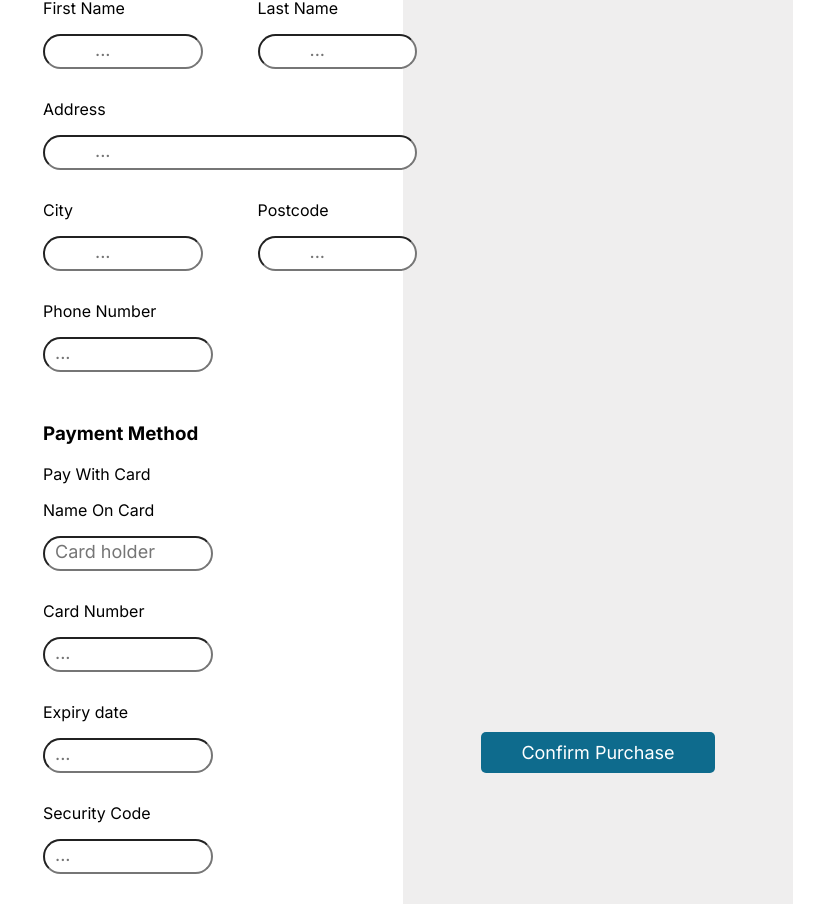
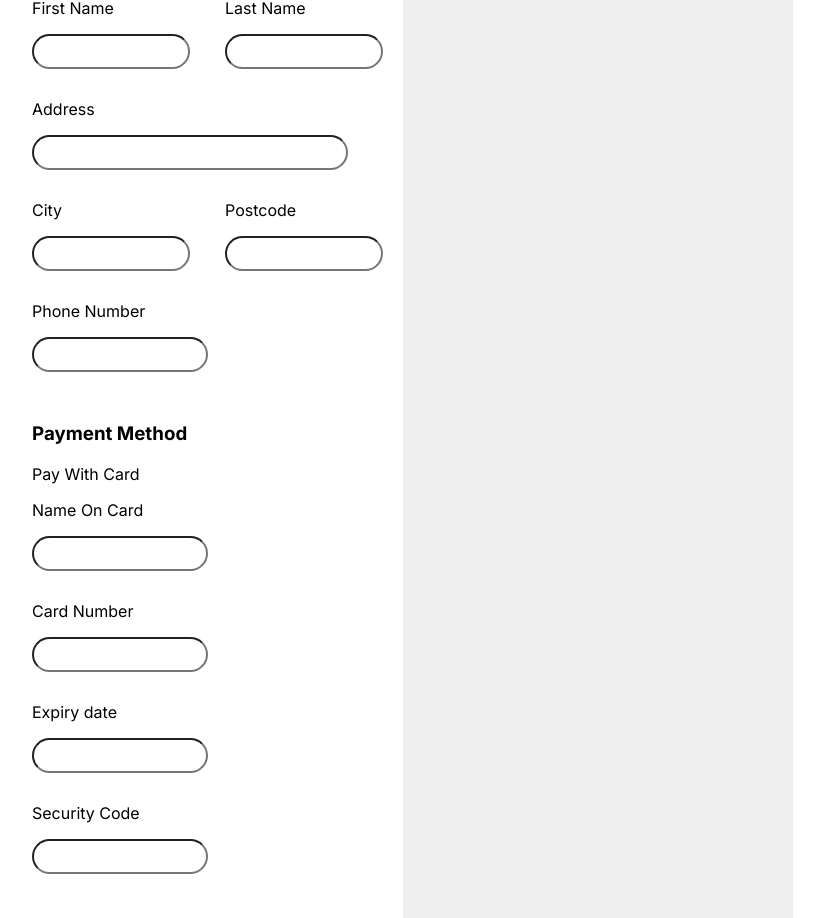
Before and after one commit to maheswariridhi/Phindr, a React (Create React App) app: page /checkout in a window 1280 px wide. Shown: the part 512-1430 px from the top of the page, without its empty margins (107-931 px from the left). Built offline with nearby package versions, Linux system fonts and the light colour scheme.

Commit message:
Json server for customer details not functional

```diff
--- a/package.json
+++ b/package.json
@@ -6,6 +6,7 @@
     "@testing-library/jest-dom": "^5.17.0",
     "@testing-library/react": "^13.4.0",
     "@testing-library/user-event": "^13.5.0",
+    "fs": "^0.0.1-security",
     "papaparse": "^5.4.1",
     "react": "^18.2.0",
     "react-dom": "^18.2.0",
--- a/src/components/CustomerApp/checkout_page/checkoutPage.css
+++ b/src/components/CustomerApp/checkout_page/checkoutPage.css
@@ -33,8 +33,8 @@ div.box {
   .text-checkout {
     text-align: left;
     font-family: Inter;
-    padding-left: 50px;
-    margin-right: 30px;
+
+
     margin-top: 0%;
     padding-top: 0%;
   }
@@ -47,13 +47,13 @@ div.box {
 
   .checkout-form {
     position: relative;
-    padding-left: 50px;
+    padding-left: 10%;
   }
 
   .input-field-checkout {
     height: 35px;
-    width: 110%;
-    padding-left: 50px;
+    width: 90%;
+    padding-left: 10%;
     box-sizing: border-box;
     border-radius: 20px;
     padding-top: 0%;
@@ -100,7 +100,7 @@ div.box {
       font-size: 18px;
       font-family: Inter;
       height: 20%;
-      width: 60%;
+      width: auto;
 
     }
 
--- a/src/components/CustomerApp/checkout_page/checkoutPage.js
+++ b/src/components/CustomerApp/checkout_page/checkoutPage.js
@@ -1,83 +1,221 @@
 import './checkoutPage.css';
+import React, { useEffect, useState } from 'react';
 
 const CheckoutPage = () => {
+
+    //below doesnt work
+    const [email, setEmail] = useState('');
+    const [firstname, setFirstName] = useState('');
+    const [lastname, setLastName] = useState('');
+    const [address, setAddress] = useState('');
+    const [city, setCity] = useState('');
+    const [postcode, setPostcode] = useState('');
+    const [phonenumber, setPhoneNumber] = useState('');
+    const [cardname, setCardName] = useState('');
+    const [cardnumber, setCardNumber] = useState('');
+    const [expirydate, setExpiryDate] = useState('');
+    const [securitycode, setSecurityCode] = useState('');
+
+    const handleSubmit = async (e) => {
+        e.preventDefault();
+        const customerDetails = {
+            email,
+            firstname,
+            lastname,
+            address,
+            city,
+            postcode,
+            phonenumber,
+            cardname,
+            cardnumber,
+            expirydate,
+            securitycode
+        };
+
+        try {
+            const response = await fetch('http://localhost:8000/customerDetails', {
+                method: 'POST',
+                headers: { 'Content-Type': 'application/json' },
+                body: JSON.stringify(customerDetails)
+            });
+
+            if (response.ok) {
+                console.log('Customer details added successfully');
+                // You may perform additional actions here if needed
+            } else {
+                console.error('Failed to add customer details');
+            }
+        } catch (error) {
+            console.error('Error:', error);
+        }
+
+        console.log(customerDetails);
+    };
+
+    useEffect(() => {
+        const form = document.querySelector('form');
+        const createCustomer = async (e) => {
+            e.preventDefault();
+            const customer = {
+                email: form.email.value,
+                firstname: form.firstname.value,
+                lastname: form.lastname.value,
+                address: form.address.value,
+                city: form.city.value,
+                postcode: form.postcode.value,
+                phonenumber: form.phonenumber.value,
+                cardname: form.cardname.value,
+                cardnumber: form.cardnumber.value,
+                expirydate: form.expirydate.value,
+                securitycode: form.securitycode.value
+            }
+            await fetch('http://localhost:3000/checkout', {
+                method: 'POST',
+                headers: { "Content-Type": "application/json" },
+                body: JSON.stringify(customer)
+            })
+            window.location.replace('/');
+        }
+
+        form.addEventListener('submit', createCustomer);
+
+        return () => {
+            form.removeEventListener('submit', createCustomer);
+        }
+    }, []);
+    // above doesn't work
+
+
+
     return (
         <div className='grid-container'>
+            <form onSubmit={handleSubmit} className='checkout-form'>
                 <div>
 
                     <h3 className="text-checkout" style={{paddingTop: 40}}>Contact</h3>
                     <p className="text-checkout">Email</p>
-                <form className='checkout-form'>
-                    <input type="text" id="email" name="email" placeholder='...' className='input-field-shorter'/>
-                </form>
+
+                        <input
+                        type="text"
+                        className='input-field-shorter'
+                        value = {email}
+                        onChange={(e) =>(setEmail(e.target.value))}
+                        />
+
 
 
                     <h3 className="text-checkout" style={{paddingTop :20}}>Shipping address </h3>
                     <div className='grid-equal'>
                         <div>
                             <p className="text-checkout">First Name</p>
-                        <form className='checkout-form'>
-                            <input type="text" id="first-name" name="first-email" placeholder='...' className='input-field-checkout' />
-                        </form>
+
+                                <input
+                                type="text"
+                                className='input-field-checkout'
+                                value = {firstname}
+                                onChange={(e) =>(setFirstName(e.target.value))}
+                                />
+
                         </div>
                         <div>
                             <p className="text-checkout">Last Name</p>
-                        <form className='checkout-form'>
-                            <input type="text" id="last-name" name="last-name" placeholder='...' className='input-field-checkout'/>
-                        </form>
+
+                                <input type="text"
+                                className='input-field-checkout'
+                                value = {lastname}
+                                onChange={(e) =>(setLastName(e.target.value))}
+                                />
+
                         </div>
                     </div>
 
                     <p className="text-checkout">Address </p>
-                <form className='checkout-form'>
-                    <input type="text" id="address" name="address" placeholder='...' className='input-field-checkout'/>
-                </form>
+
+                        <input type="text"
+                        className='input-field-checkout'
+                        value = {address}
+                        onChange={(e) =>(setAddress(e.target.value))}
+                        />
+
 
                     <div className='grid-equal'>
                         <div>
                             <p className="text-checkout">City</p>
-                        <form className='checkout-form'>
-                            <input type="text" id="city" name="city" placeholder='...' className='input-field-checkout'/>
-                        </form>
+
+                                <input type="text"
+                                className='input-field-checkout'
+                                value = {city}
+                                onChange={(e) =>(setCity(e.target.value))}
+                                />
+
                         </div>
                         <div>
                             <p className="text-checkout">Postcode</p>
-                        <form className='checkout-form'>
-                            <input type="text" id="postcode" name="postcode" placeholder='...' className='input-field-checkout'/>
-                        </form>
+
+                                <input type="text"
+                                className='input-field-checkout'
+                                value = {postcode}
+                                onChange={(e) =>(setPostcode(e.target.value))}
+                                />
+
                         </div>
                     </div>
 
                     <p className="text-checkout">Phone Number </p>
-                <form className='checkout-form'>
-                    <input type="text" id="phone-number" name="phone-number" placeholder='...' className='input-field-shorter'/>
-                </form>
+
+                        <input type="text"
+                        className='input-field-shorter'
+                        value = {phonenumber}
+                        onChange={(e) =>(setPhoneNumber(e.target.value))}
+                        />
+
 
                     <h3 className="text-checkout" style={{paddingTop :20}}>Payment Method </h3>
                     <p className='text-checkout'>Pay With Card</p>
 
                     <div style = {{alignContent: 'center'}}>
                         <p className="text-checkout">Name On Card </p>
-                    <form className='checkout-form'>
-                        <input type="text" id="card-name" name="card-name" placeholder='Card holder' className='input-field-shorter' />
-                    </form>
+
+                            <input type="text"
+                            className='input-field-shorter'
+                            value = {cardname}
+                            onChange={(e) =>(setCardName(e.target.value))}
+                            />
+
                     </div>
                         <p className="text-checkout">Card Number </p>
-                    <form className='checkout-form'>
-                        <input type="number" id="card-number" name="card-number" placeholder='...' className='input-field-shorter'/>
-                    </form>
+
+                            <input type="number"
+                            className='input-field-shorter'
+                            value = {cardnumber}
+                            onChange={(e) =>(setCardNumber(e.target.value))}
+                            />
+
 
                         <p className="text-checkout">Expiry date </p>
-                    <form className='checkout-form'>
-                        <input type="number" id="address" name="address" placeholder='...' className='input-field-shorter'/>
-                    </form>
-                    <p className="text-checkout">Security Code </p>
-                    <form className='checkout-form'>
-                        <input type="number" id="" name="address" placeholder='...' className='input-field-shorter'/>
-                    </form>
+
+                            <input type="number"
+                            className='input-field-shorter'
+                            value = {expirydate}
+                            onChange={(e) =>(setExpiryDate(e.target.value))}
+                            />
 
 
+                        <p className="text-checkout">Security Code </p>
+
+                            <input type="number"
+                            className='input-field-shorter'
+                            value = {securitycode}
+                            onChange={(e) =>(setSecurityCode(e.target.value))}
+                            />
+
+
+                    <p>{email}</p>
                 </div>
+                <div className='center-items'>
+                    <button className="button-checkout">Confirm Purchase</button>
+                </div>
+            </form>
 
 
             <div className='grid-basket'>
@@ -92,11 +230,6 @@ const CheckoutPage = () => {
                     <hr className="solid-small" />
                 </div>
 
-                <div className='center-items'>
-                    <button className="button-checkout">Confirm Purchase</button>
-                </div>
-
-
             </div>
         </div>
     )
```
Also changed, not shown: src/components/CustomerApp/checkout_page/database/customer_details.json (added, +21 -0 lines), 1 other file (tests, documents, lock files or other folders). Lines whose indentation alone changed are shown as unchanged.
